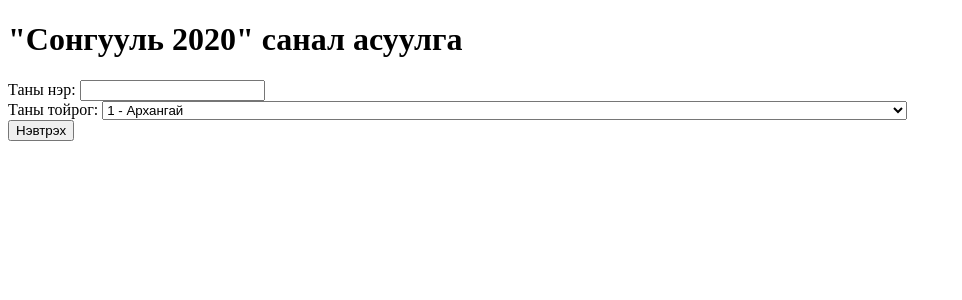
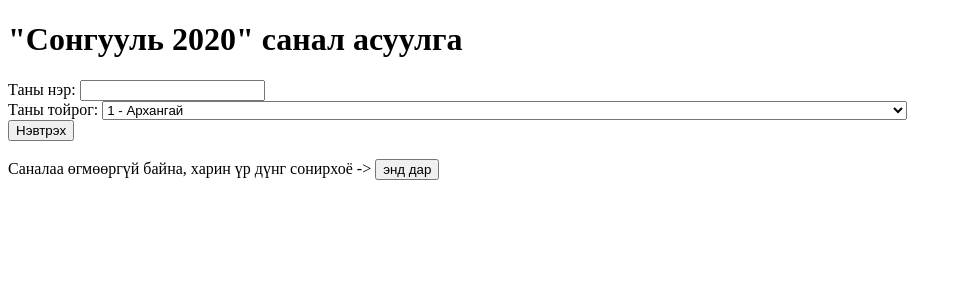
Before and after one commit to ebold/myflask, a Flask app: page / in a window 1280 px wide. Shown: the top 300 px of the page, without its empty margins (0-962 px from the left). Run offline with Flask 2, Linux system fonts and the light colour scheme.

Commit message:
flask: added an option to show results directly

```diff
--- a/templates/hello.html
+++ b/templates/hello.html
@@ -16,5 +16,10 @@
   </select><br/>
   <input type="submit" value="Нэвтрэх" />
 </form>
+<br>
+<form action="/results">
+  <label for="results_constit">Саналаа өгмөөргүй байна, харин үр дүнг сонирхоё -> </label>
+  <input type="submit" value="энд дар" />
+</form>
 </body>
 </html>
```
